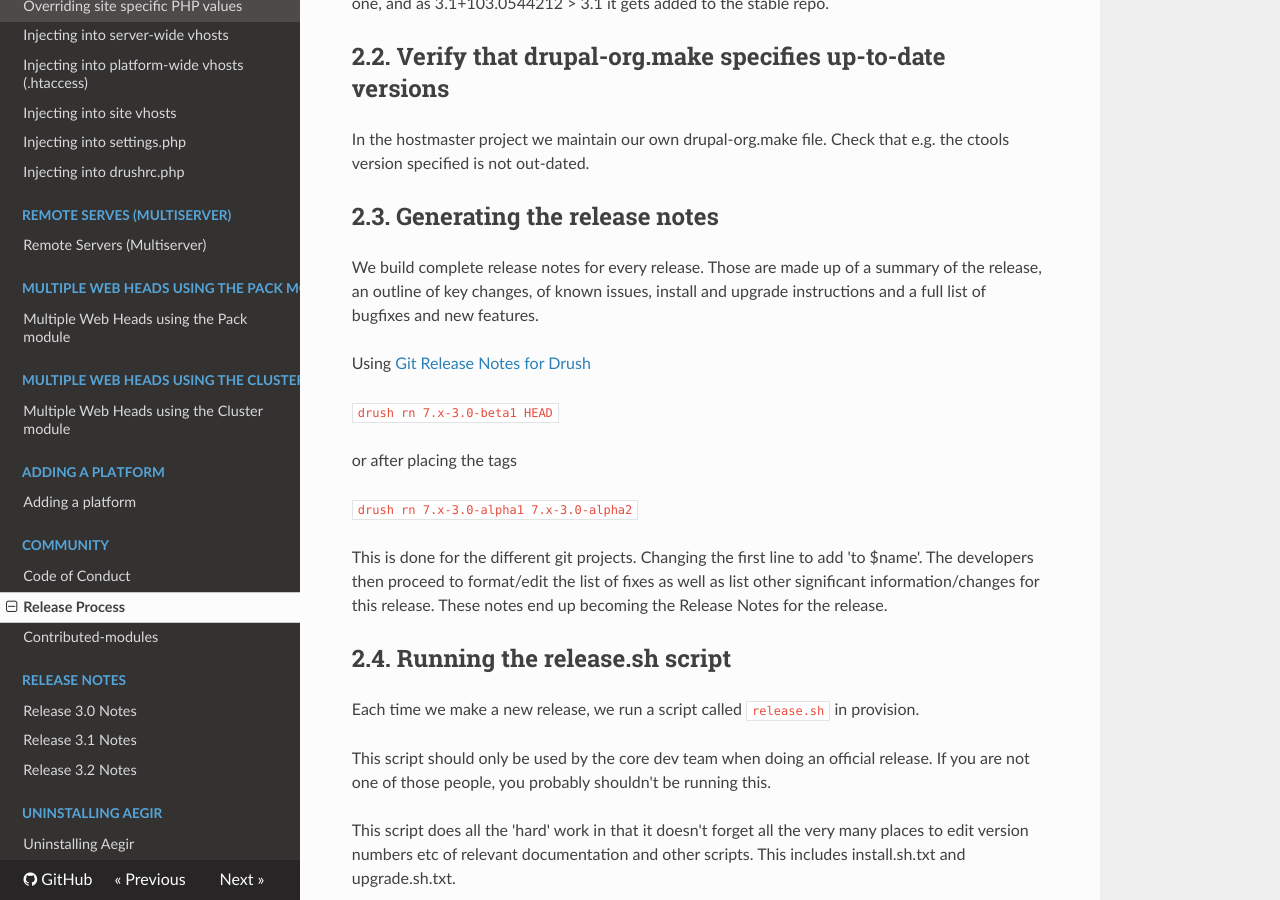
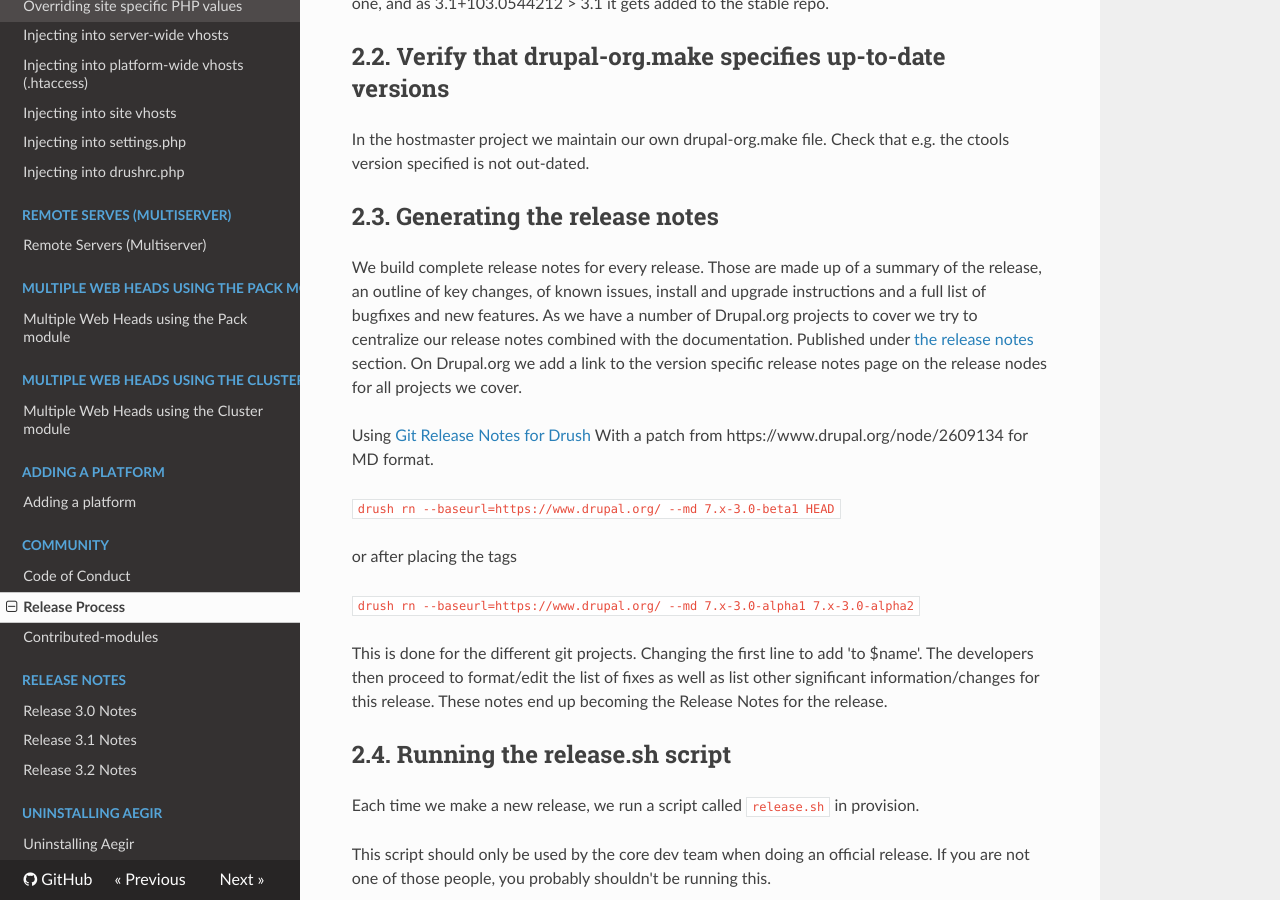
Before and after one commit to aegir-project/documentation, an MkDocs documentation site: the page built from docs/community/release-process.md, in a window 1280 px wide and 900 px high, scrolled down 1178 px. Built offline with MkDocs 1.6.1, drawn with Linux system fonts in a browser that asks for light colours; nearby versions of some CDN libraries; old or Windows-style settings are respelled for this version of MkDocs.

Commit message:
Indicate we publish release notes in our documentation ... and link on the D.o release nodes

```diff
--- a/docs/community/release-process.md
+++ b/docs/community/release-process.md
@@ -38,14 +38,17 @@
 ## 2.3. Generating the release notes
 
 We build complete release notes for every release. Those are made up of a summary of the release, an outline of key changes, of known issues, install and upgrade instructions and a full list of bugfixes and new features.
+As we have a number of Drupal.org projects to cover we try to centralize our release notes combined with the documentation. Published under [the release notes](http://aegir.readthedocs.org/en/3.x/release-notes) section.
+On Drupal.org we add a link to the version specific release notes page on the release nodes for all projects we cover.
 
 Using [Git Release Notes for Drush](https://www.drupal.org/project/grn)
+ With a patch from https://www.drupal.org/node/2609134 for MD format.
 
-`drush rn 7.x-3.0-beta1 HEAD`
+`drush rn --baseurl=https://www.drupal.org/ --md 7.x-3.0-beta1 HEAD`
 
 or after placing the tags
 
-`drush rn 7.x-3.0-alpha1 7.x-3.0-alpha2`
+`drush rn --baseurl=https://www.drupal.org/ --md 7.x-3.0-alpha1 7.x-3.0-alpha2`
 
 This is done for the different git projects. Changing the first line to add 'to $name'.
 The developers then proceed to format/edit the list of fixes as well as list other significant information/changes for this release. These notes end up becoming the Release Notes for the release.
```
